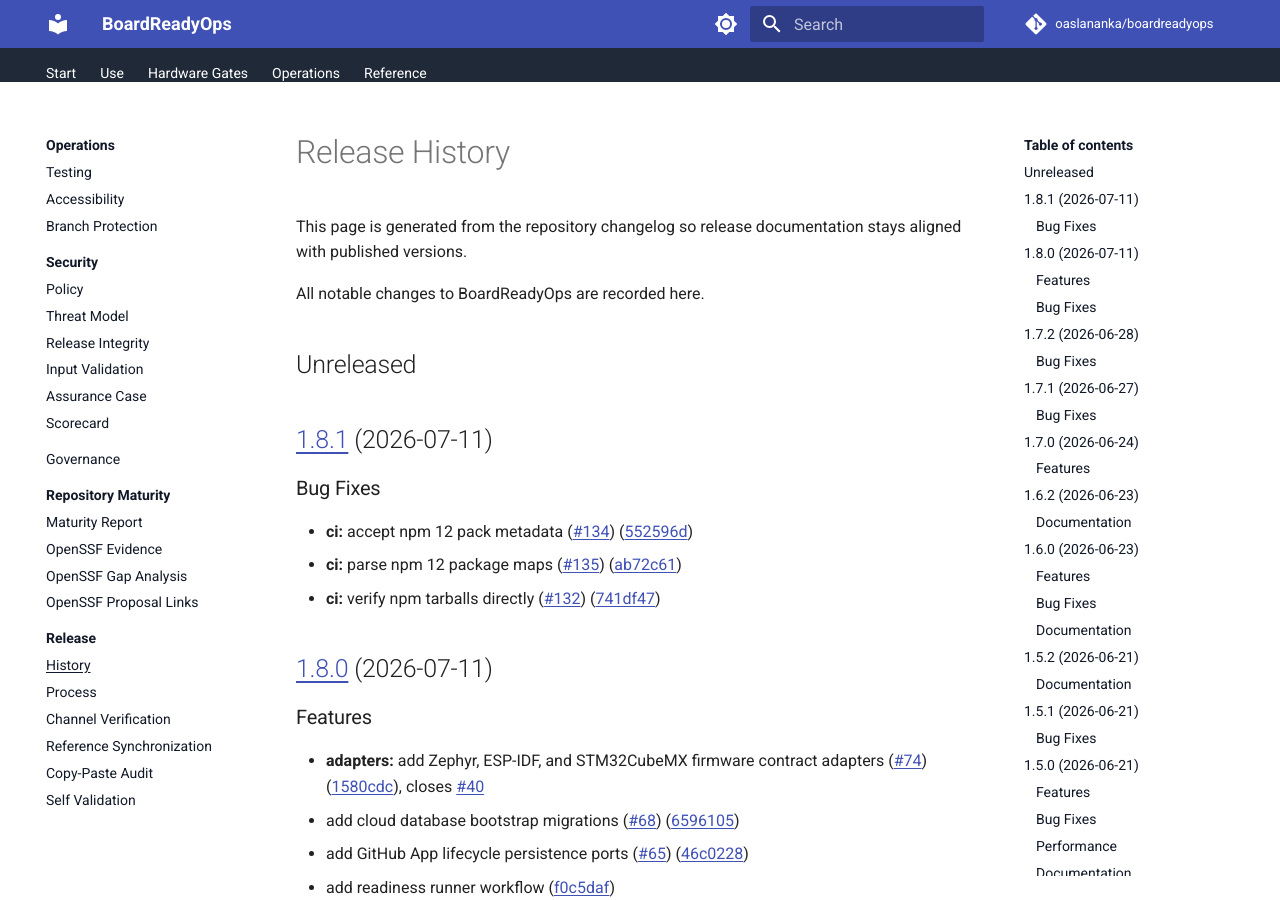
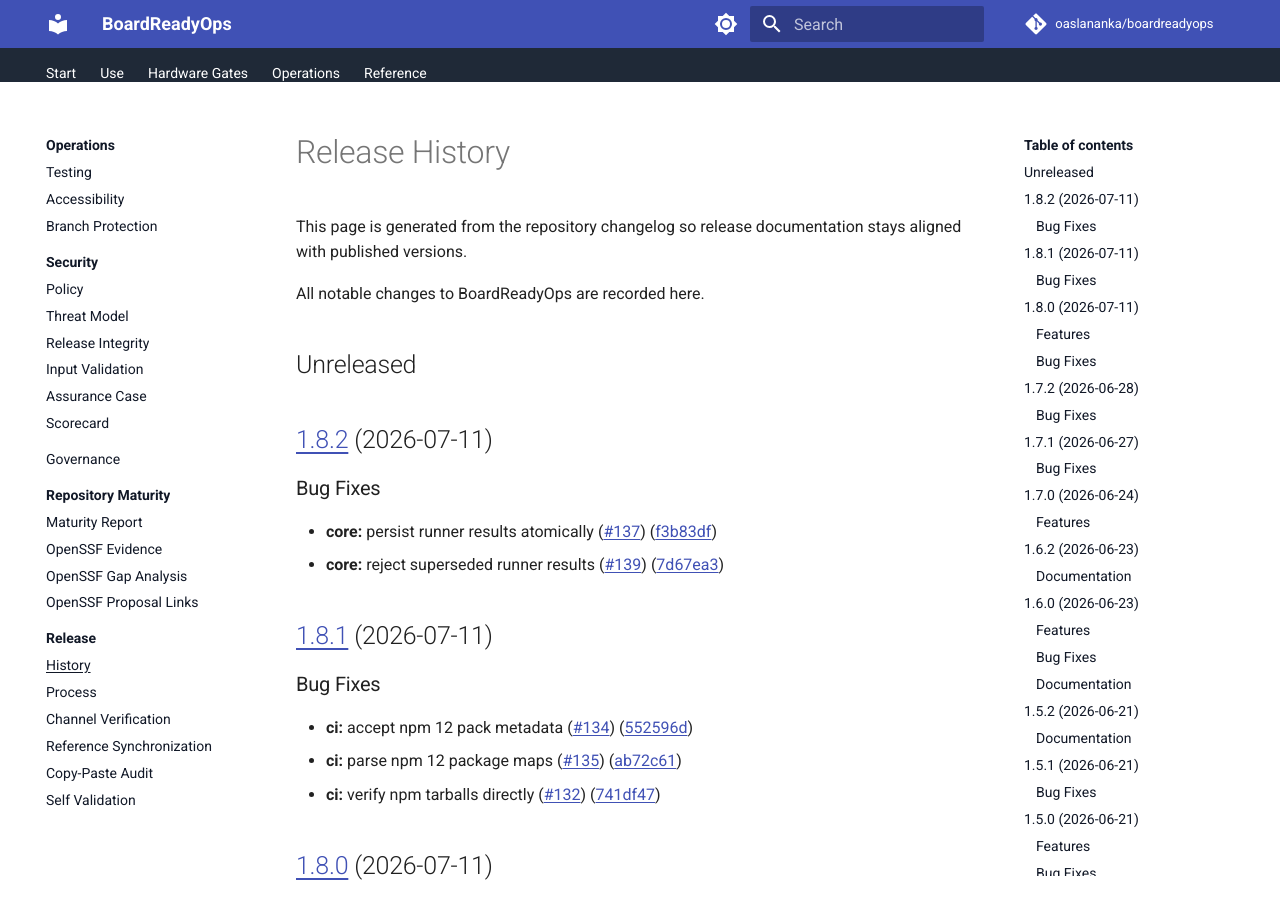
Before and after one commit to renovate-bot/oaslananka-_-boardreadyops, an MkDocs documentation site: the page built from docs/release/history.md, in a window 1280 px wide and 900 px high. Built offline with MkDocs 1.6.1 and Material for MkDocs 9.7.7, drawn with Linux system fonts in a browser that asks for light colours; comment, search, counter and statistics services are not loaded; the version menu is left out.

Commit message:
chore(main): release 1.8.2 (#138)
Release BoardReadyOps 1.8.2 with atomic runner result persistence and superseded callback rejection.

```diff
--- a/docs/release/history.md
+++ b/docs/release/history.md
@@ -7,6 +7,14 @@
 All notable changes to BoardReadyOps are recorded here.
 
 ## Unreleased
+
+## [1.8.2](https://github.com/oaslananka/boardreadyops/compare/v1.8.1...v1.8.2) (2026-07-11)
+
+
+### Bug Fixes
+
+* **core:** persist runner results atomically ([#137](https://github.com/oaslananka/boardreadyops/issues/137)) ([f3b83df](https://github.com/oaslananka/boardreadyops/commit/f3b83dfa0c6f7befd282e2c7622ff5b560d06791))
+* **core:** reject superseded runner results ([#139](https://github.com/oaslananka/boardreadyops/issues/139)) ([7d67ea3](https://github.com/oaslananka/boardreadyops/commit/7d67ea378b01801e728a52593e8c058240fb9848))
 
 ## [1.8.1](https://github.com/oaslananka/boardreadyops/compare/v1.8.0...v1.8.1) (2026-07-11)
 
--- a/package.json
+++ b/package.json
@@ -1,6 +1,6 @@
 {
   "name": "boardreadyops",
-  "version": "1.8.1",
+  "version": "1.8.2",
   "description": "BoardReadyOps checks KiCad hardware repositories for production readiness before fabrication.",
   "type": "module",
   "license": "MIT",
```
Also changed, not shown: CHANGELOG.md (+8 -0 lines), README.md (+3 -3 lines), .release-please-manifest.json, 2 other files.
